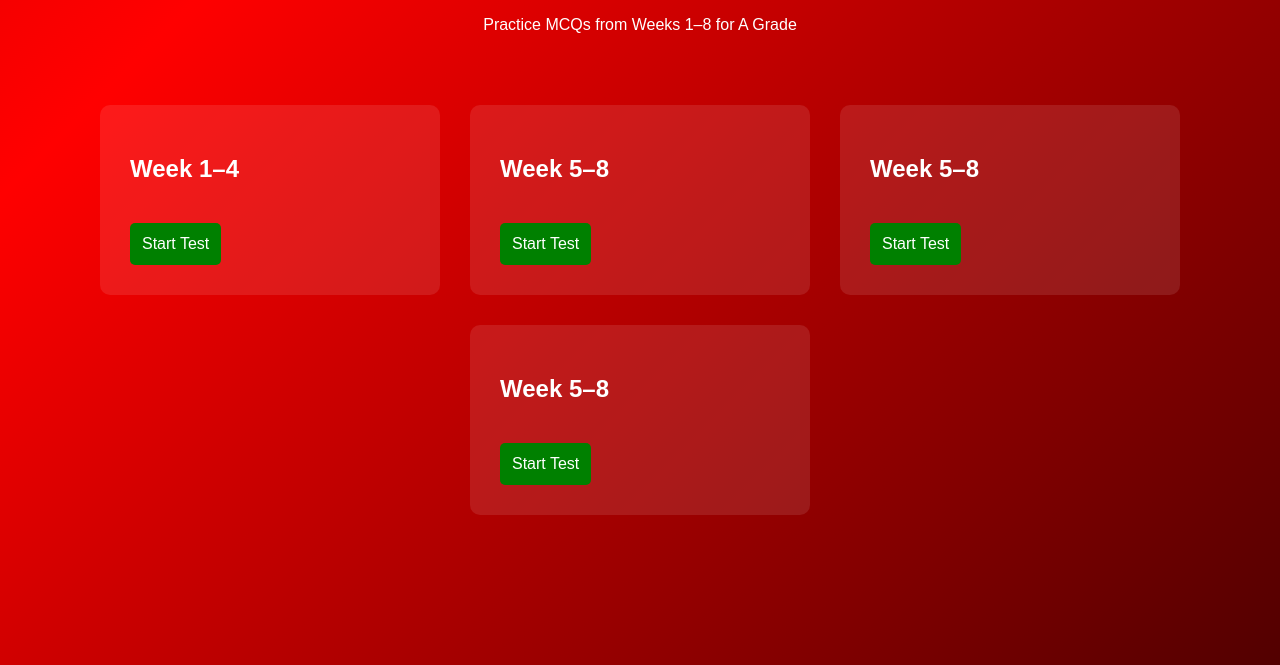
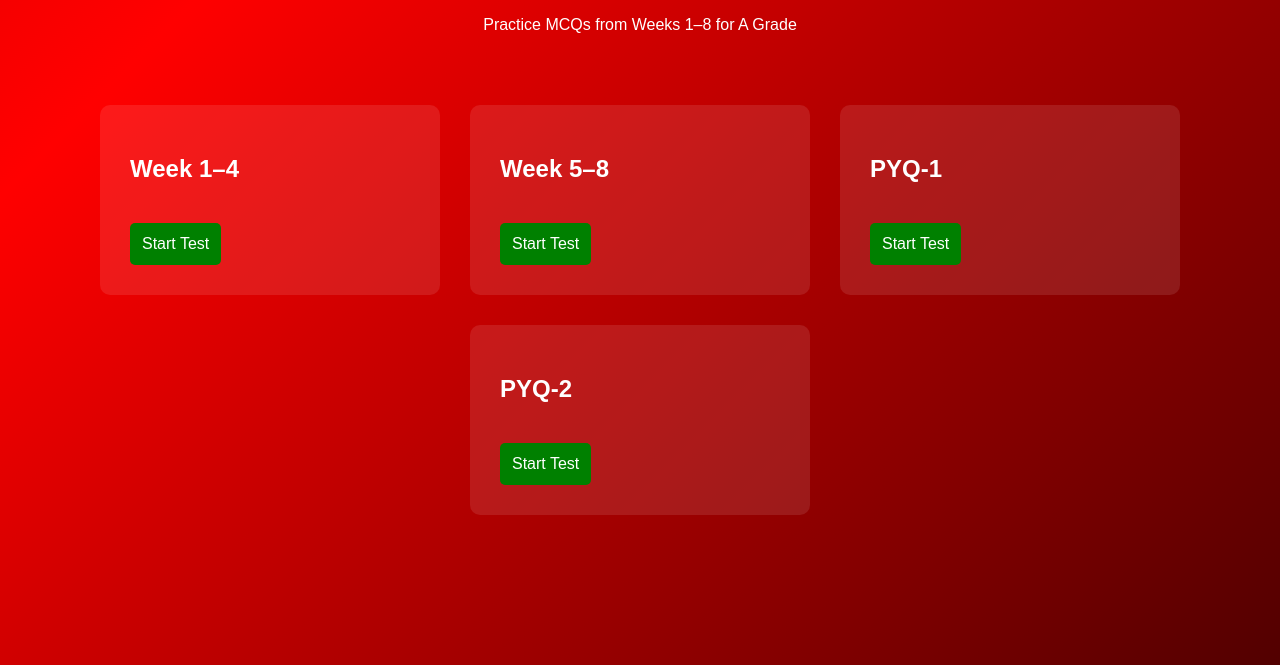
Before and after one commit to gjjaswanth/Swayam, a plain HTML site: page index.html in a window 1280 px wide. Shown: the part 135-800 px from the top of the page. Drawn offline with Linux system fonts and the light colour scheme.

Commit message:
Update index.html

```diff
--- a/index.html
+++ b/index.html
@@ -119,12 +119,12 @@ body {
     </div>
 
     <div class="card">
-        <h2>Week 5–8</h2>
+        <h2>PYQ-1</h2>
         <a href="pyq1.html" class="btn">Start Test</a>
     </div>
 
     <div class="card">
-        <h2>Week 5–8</h2>
+        <h2>PYQ-2</h2>
         <a href="pyq2.html" class="btn">Start Test</a>
     </div>
 </div>
```
